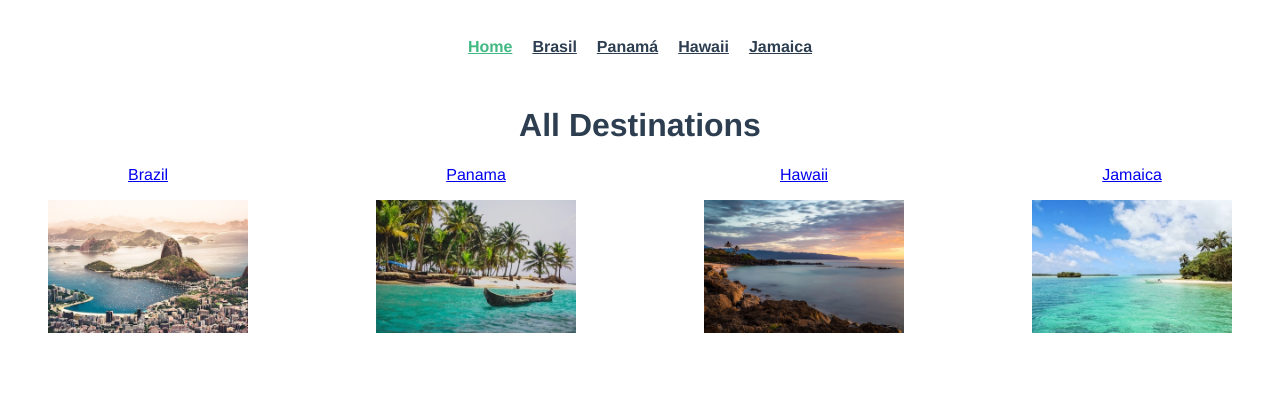
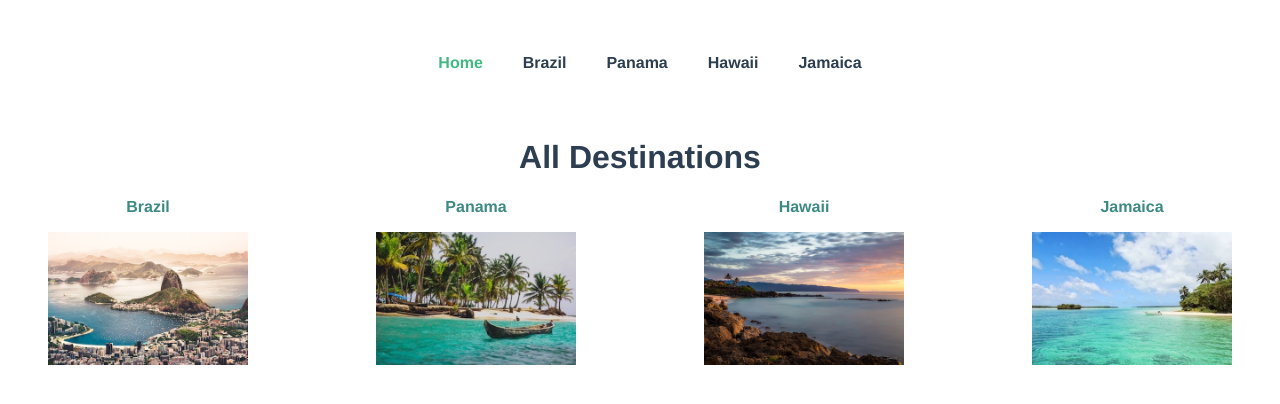
Before and after one commit to franmc01/Vue-TravelApp, a Vue app: page /#/ in a window 1280 px wide. Shown: the top 404 px of the page. Built offline with nearby package versions, Linux system fonts and the light colour scheme.

Commit message:
Aprendi a cómo volver a renderizar componentes cuando cambian los parámetros de Vue Router de la misma ruta.

```diff
--- a/src/App.vue
+++ b/src/App.vue
@@ -1,7 +1,7 @@
 <template>
   <div id="app">
     <the-navigation />
-    <router-view />
+    <router-view :key="this.$route.path"/>
   </div>
 </template>
 
--- a/src/components/TheNavigation.vue
+++ b/src/components/TheNavigation.vue
@@ -1,16 +1,37 @@
 <template>
   <nav id="nav">
-    <router-link to="/">Home</router-link>
-    <router-link to="/brazil">Brasil</router-link>
-    <router-link to="/panama">Panamá</router-link>
-    <router-link to="hawaii">Hawaii</router-link>
-    <router-link to="/jamaica">Jamaica</router-link>
+    <ul class="nav-links">
+      <li class="links">
+        <router-link to="/"> Home </router-link>
+      </li>
+      <li
+        v-for="destination in destinations"
+        :key="destination.name"
+        class="links"
+      >
+        <router-link
+          :to="{
+            name: 'destination-details',
+            params: { id: destination.id },
+          }"
+        >
+          {{ destination.name }}
+        </router-link>
+      </li>
+    </ul>
   </nav>
 </template>
 
 <script>
+import store from "@/store.js";
 export default {
   name: "TheNavigation",
+  data() {
+    return {
+      destinationId: this.$route.params.id,
+      destinations: store.destinations,
+    };
+  },
 };
 </script>
 
@@ -26,6 +47,8 @@ export default {
   font-weight: bold;
   color: #2c3e50;
   padding: 0 10px;
+    text-decoration: none;
+  font-weight: bold;
 }
 
 /*
@@ -37,4 +60,15 @@ export default {
 #nav a.my-custom-active-class {
   color: #42b983;
 }
+
+.nav-links {
+  display: flex;
+}
+.links {
+  padding-right: 20px;
+  list-style: none;
+}
+.links:hover {
+  text-decoration: underline;
+}
 </style>
--- a/src/router/index.js
+++ b/src/router/index.js
@@ -9,39 +9,6 @@ const routes = [
     path: "/",
     name: "Home",
     component: Home,
-  },
-  {
-    path: "/about",
-    name: "About",
-    // route level code-splitting
-    // this generates a separate chunk (about.[hash].js) for this route
-    // which is lazy-loaded when the route is visited.
-    component: () =>
-      import(/* webpackChunkName: "about" */ "../views/About.vue"),
-  },
-  {
-    path: "/brazil",
-    name: "brazil",
-    component: () =>
-      import(/* webpackChunkName: "brazil" */ "../views/Brazil.vue"),
-  },
-  {
-    path: "/hawaii",
-    name: "hawaii",
-    component: () =>
-      import(/* webpackChunkName: "hawaii" */ "../views/Hawaii.vue"),
-  },
-  {
-    path: "/jamaica",
-    name: "jamaica",
-    component: () =>
-      import(/* webpackChunkName: "jamaica" */ "../views/Jamaica.vue"),
-  },
-  {
-    path: "/panama",
-    name: "panama",
-    component: () =>
-      import(/* webpackChunkName: "panama" */ "../views/Panama.vue"),
   },
   {
     path: "/destination-details/:id",
--- a/src/views/About.vue
+++ /dev/null
@@ -1,5 +0,0 @@
-<template>
-  <div class="about">
-    <h1>This is an about page</h1>
-  </div>
-</template>
--- a/src/views/Brazil.vue
+++ /dev/null
@@ -1,5 +0,0 @@
-<template>
-  <div>
-    <h2>Brazil</h2>
-  </div>
-</template>
--- a/src/views/DestinationDetails.vue
+++ b/src/views/DestinationDetails.vue
@@ -22,7 +22,7 @@ export default {
   computed: {
     destination() {
       return store.destinations.find(
-        (destination) => destination.id === this.destinationId
+        (destination) => destination.id == this.destinationId
       );
     },
   },
--- a/src/views/Hawaii.vue
+++ /dev/null
@@ -1,5 +0,0 @@
-<template>
-  <div>
-    <h2>Hawaii</h2>
-  </div>
-</template>
--- a/src/views/Home.vue
+++ b/src/views/Home.vue
@@ -47,4 +47,14 @@ img {
   justify-content: space-between;
   flex-wrap: wrap;
 }
+
+a {
+  color: #3c8a83;
+  text-decoration: none;
+  font-weight: bold;
+}
+a:hover,
+a:visited {
+  text-decoration: underline;
+}
 </style>
--- a/src/views/Jamaica.vue
+++ /dev/null
@@ -1,5 +0,0 @@
-<template>
-  <div>
-    <h2>Jamaica</h2>
-  </div>
-</template>
--- a/src/views/Panama.vue
+++ /dev/null
@@ -1,5 +0,0 @@
-<template>
-  <div>
-    <h2>Panamá</h2>
-  </div>
-</template>
```
Also changed, not shown: 1 other file (tests, documents, lock files or other folders).
